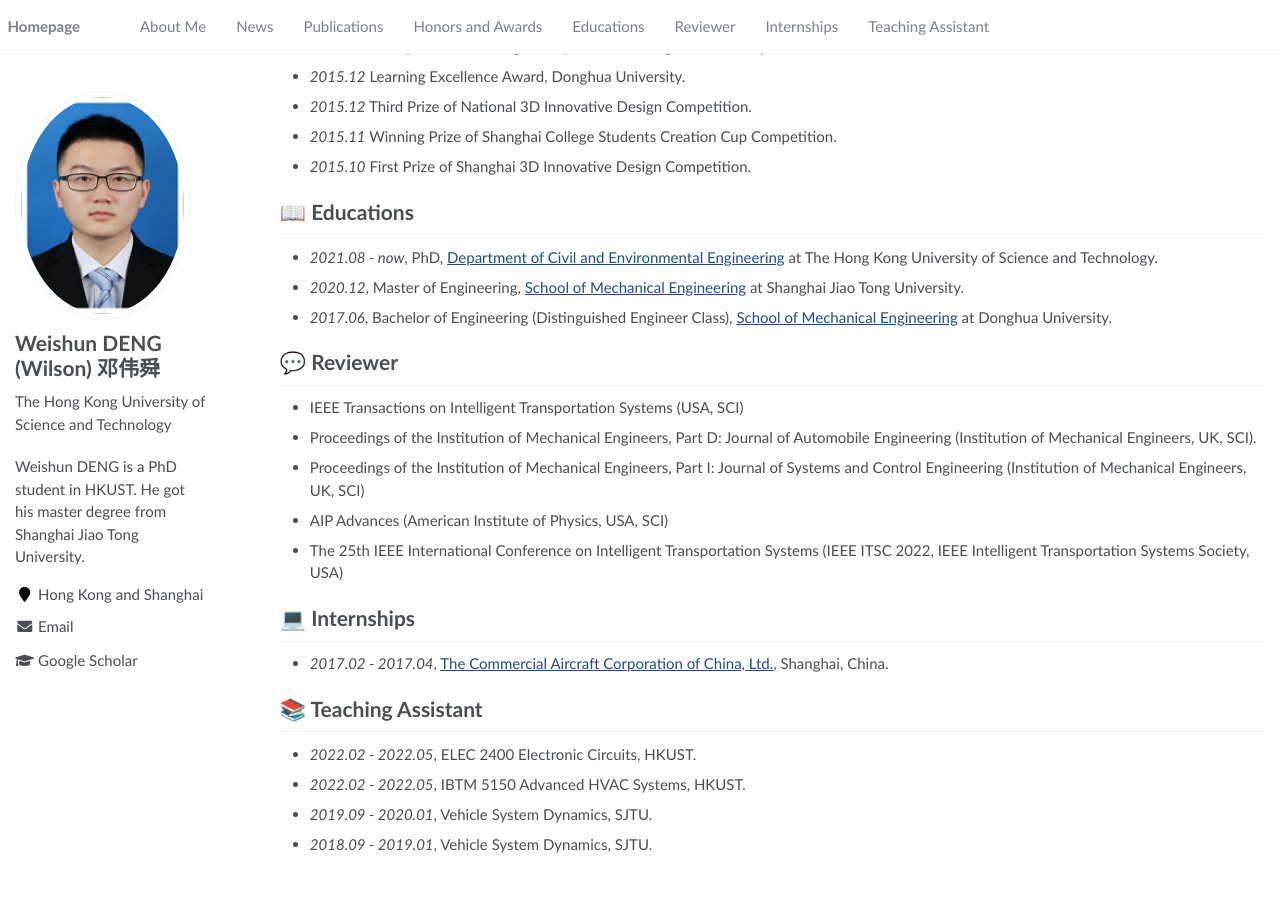
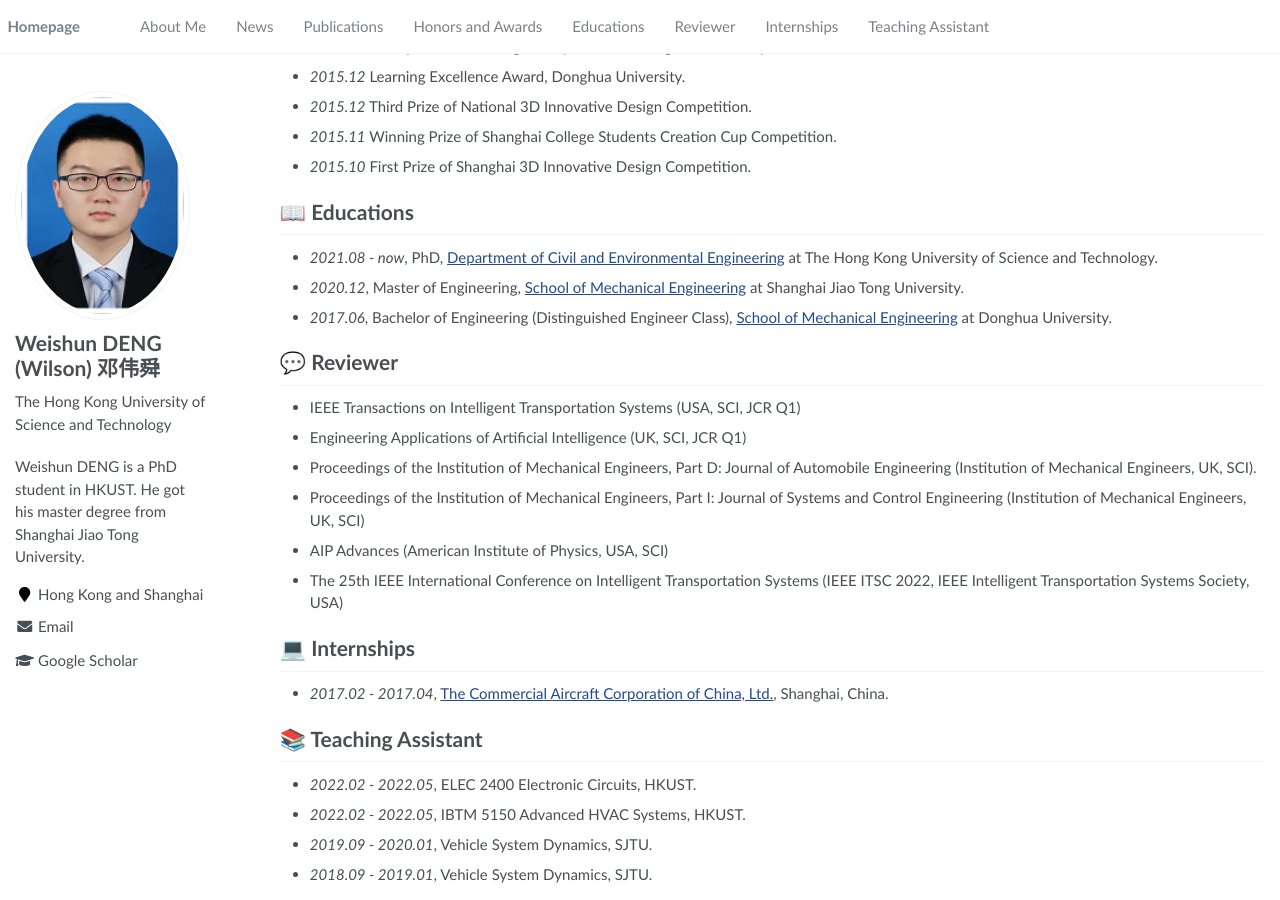
Before and after one commit to RayeRen/acad-homepage.github.io, a Jekyll site: the page built from _pages/about.md, in a window 1280 px wide and 900 px high, scrolled down 1093 px. Built offline with Jekyll 4.4.1, drawn with Linux system fonts in a browser that asks for light colours; before the commit the page ends 1963 px from its top, so only the background shows below that.

Commit message:
Update about.md

```diff
--- a/_pages/about.md
+++ b/_pages/about.md
@@ -64,7 +64,8 @@
 - *2017.06*, Bachelor of Engineering (Distinguished Engineer Class), [School of Mechanical Engineering](https://meccol.dhu.edu.cn//) at Donghua University.
 
 # 💬 Reviewer
-- IEEE Transactions on Intelligent Transportation Systems (USA, SCI)
+- IEEE Transactions on Intelligent Transportation Systems (USA, SCI, JCR Q1)
+- Engineering Applications of Artificial Intelligence (UK, SCI, JCR Q1)
 - Proceedings of the Institution of Mechanical Engineers, Part D: Journal of Automobile Engineering (Institution of Mechanical Engineers, UK, SCI).
 - Proceedings of the Institution of Mechanical Engineers, Part I: Journal of Systems and Control Engineering (Institution of Mechanical Engineers, UK, SCI)
 - AIP Advances (American Institute of Physics, USA, SCI)
```
